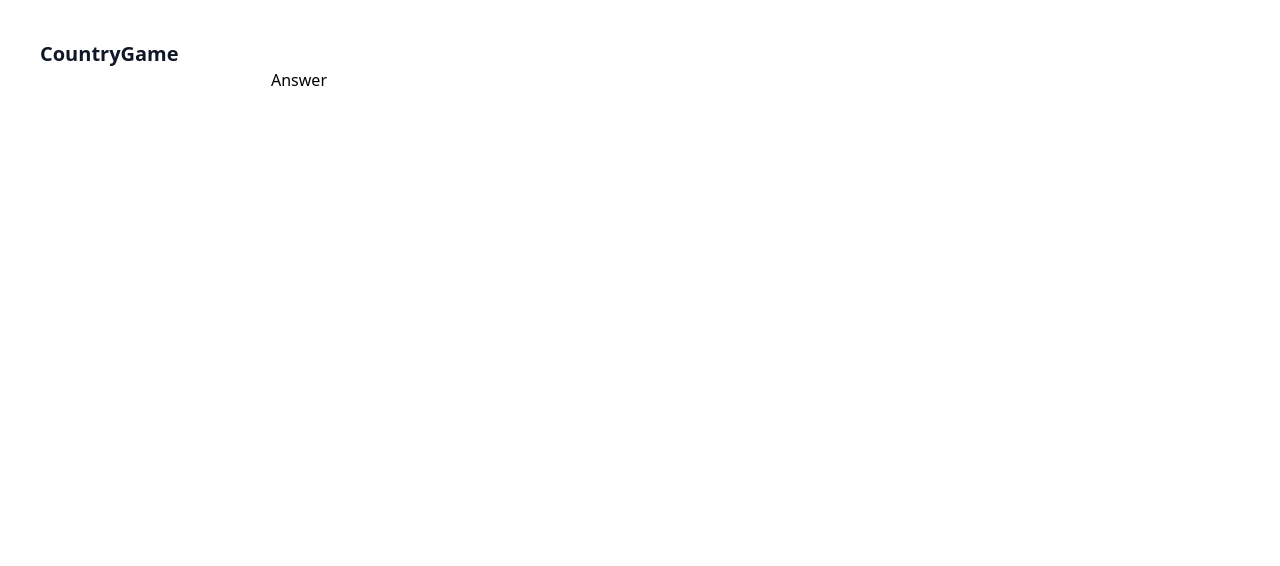
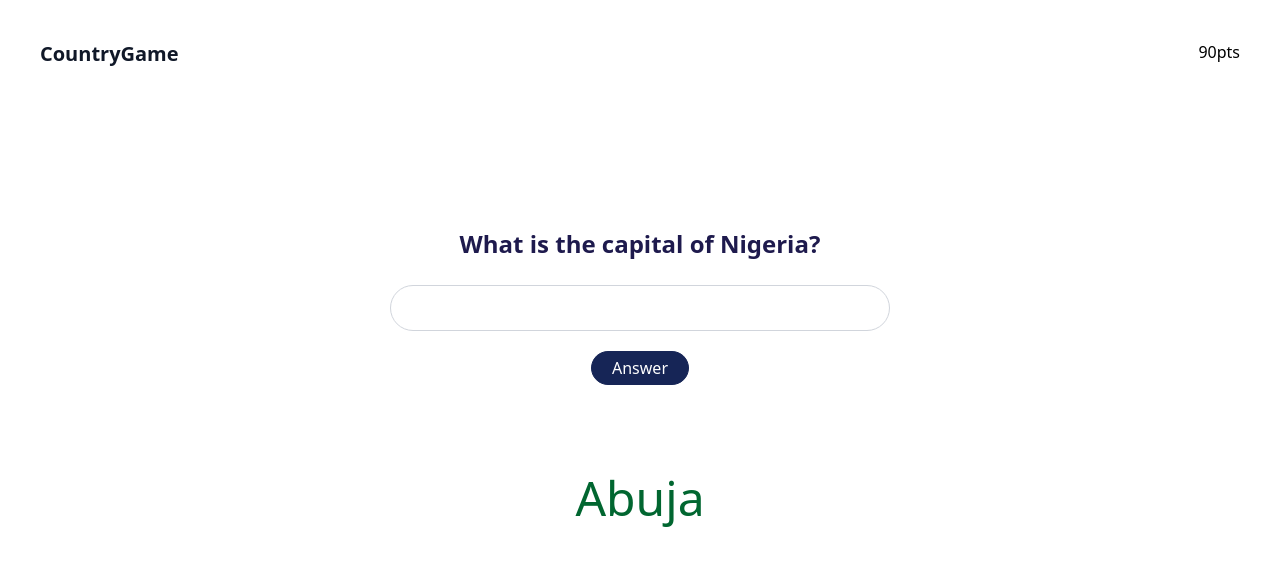
Before and after one commit to Kummirai/FullStack-Projects, a React (Vite) app in the folder world_cities/frontend/: page / in a window 1280 px wide. Shown: the top 566 px of the page. Built offline with nearby package versions, Linux system fonts and the light colour scheme.

Commit message:
Add correct Answer component

```diff
--- a/world_cities/frontend/src/App.jsx
+++ b/world_cities/frontend/src/App.jsx
@@ -1,11 +1,17 @@
+import CorrectAnswer from "./components/CorrectAnswer";
 import Header from "./components/Header";
 import InputField from "./components/InputField";
+import Question from "./components/Question";
 
 function App() {
   return (
-    <div className="container p-10">
+    <div className="container h-[100vh] flex flex-col p-10 m-auto">
       <Header />
-      <InputField />
+      <div className="mt-[10rem]">
+        <Question />
+        <InputField />
+      </div>
+      <CorrectAnswer />
     </div>
   );
 }
--- /dev/null
+++ b/world_cities/frontend/src/components/CorrectAnswer.jsx
@@ -0,0 +1,11 @@
+import React from "react";
+
+const CorrectAnswer = () => {
+  return (
+    <div className="flex items-center justify-center mt-[4rem]">
+      <p className="text-5xl text-green-800">Abuja</p>
+    </div>
+  );
+};
+
+export default CorrectAnswer;
--- a/world_cities/frontend/src/components/Header.jsx
+++ b/world_cities/frontend/src/components/Header.jsx
@@ -2,8 +2,14 @@ import React from "react";
 
 const Header = () => {
   return (
-    <div className="">
+    <div className="flex justify-between">
       <h1 className="font-bold text-xl text-gray-900">CountryGame</h1>
+      <div>
+        <p>
+          <span>90</span>
+          <span>pts</span>
+        </p>
+      </div>
     </div>
   );
 };
--- a/world_cities/frontend/src/components/InputField.jsx
+++ b/world_cities/frontend/src/components/InputField.jsx
@@ -2,13 +2,24 @@ import React from "react";
 
 const InputField = () => {
   return (
-    <div className="">
-      <div>
-        <form action="">
-          <input type="text" name="" id="" />
-          <button>Answer</button>
-        </form>
-      </div>
+    <div className="flex items-center justify-center">
+      <form
+        action=""
+        className="w-[500px] h-[150px] flex flex-col justify-center items-center"
+      >
+        <input
+          type="text"
+          name=""
+          id=""
+          className="block border border-gray-300 rounded-3xl p-2.5 w-full outline-blue-200 text-gray-700 mb-5"
+        />
+        <button
+          className="bg-blue-950 border text-white px-5 py-1 rounded-3xl hover:cursor-pointer hover:bg-transparent hover:text-blue-950
+        hover:border border-blue-950"
+        >
+          Answer
+        </button>
+      </form>
     </div>
   );
 };
--- /dev/null
+++ b/world_cities/frontend/src/components/Question.jsx
@@ -0,0 +1,13 @@
+import React from "react";
+
+const Question = () => {
+  return (
+    <div className="flex justify-center items-center">
+      <h2 className="text-2xl text-indigo-950 font-semibold">
+        What is the capital of Nigeria?
+      </h2>
+    </div>
+  );
+};
+
+export default Question;
```
